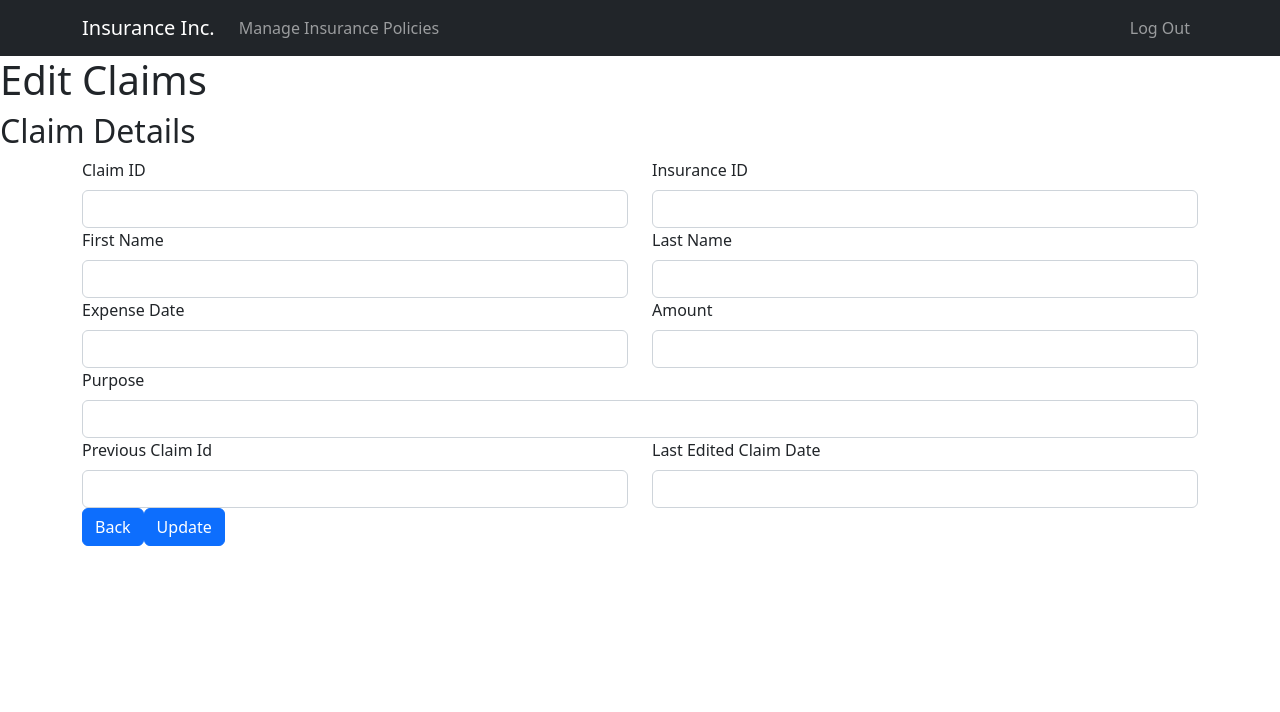
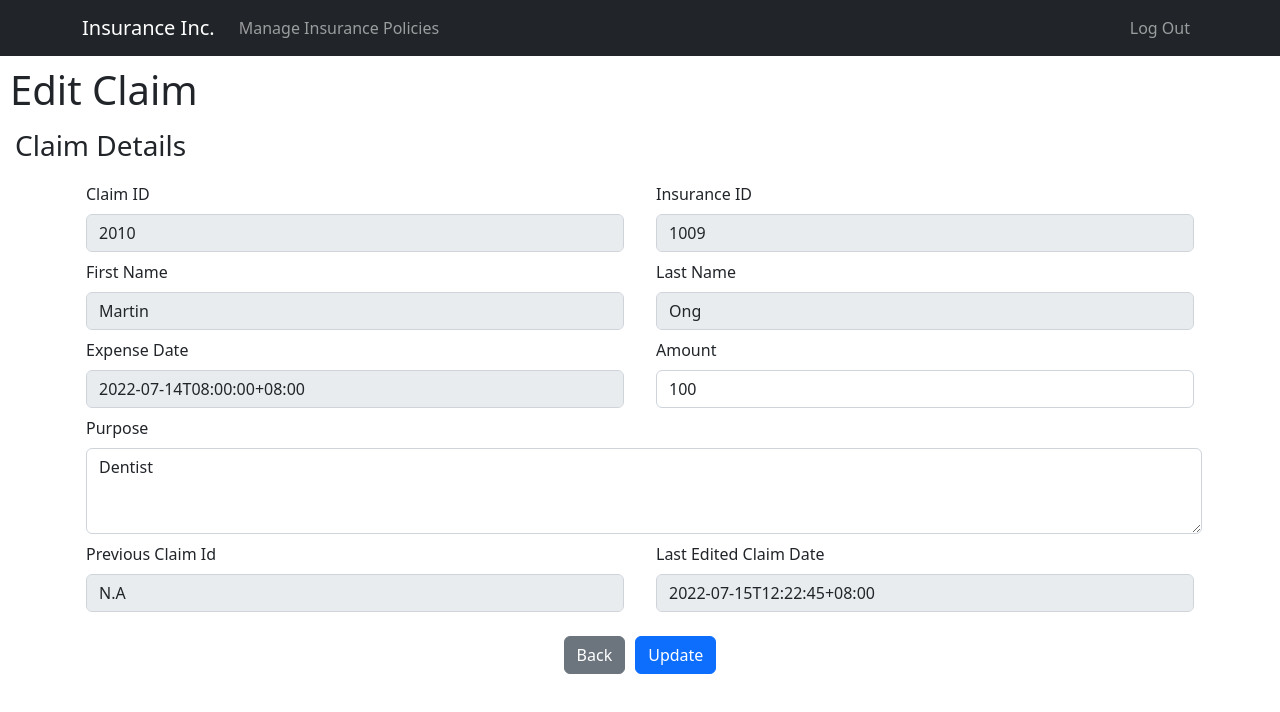
Before and after one commit to gyivan/dbs-techtrek, a React (Create React App) app in the folder frontend/: page /edit-claim/1 in a window 1280 px wide. Shown: the top 712 px of the page. Built offline with nearby package versions, Linux system fonts and the light colour scheme.

Commit message:
added business logic to edit claims

```diff
--- a/frontend/package.json
+++ b/frontend/package.json
@@ -12,6 +12,7 @@
     "express": "^4.18.2",
     "react": "^18.2.0",
     "react-bootstrap": "^2.7.2",
+    "react-datetime-picker": "^4.2.0",
     "react-dom": "^18.2.0",
     "react-redux": "^8.0.5",
     "react-router-bootstrap": "^0.26.2",
--- a/frontend/src/pages/EditClaim.js
+++ b/frontend/src/pages/EditClaim.js
@@ -1,8 +1,11 @@
 import React from "react";
-
 import { Container, Row, Col, Button, Form } from "react-bootstrap";
+import axios from "axios";
+import { useNavigate } from "react-router-dom";
+import DateTimePicker from "react-datetime-picker";
 
 export default function EditClaim() {
+	const navigate = useNavigate();
 
 	const claim = {
 		ClaimID: 2010,
@@ -18,91 +21,180 @@ export default function EditClaim() {
 		LastEditedClaimDate: "2022-07-15T12:22:45+08:00",
 	};
 
+	const onUpdate = (e) => {
+		e.preventDefault();
+		const newAmount = e.target.elements.amount.value;
+		const newPurpose = e.target.elements.purpose.value;
+
+		const newClaim = {
+			ClaimID: claim.ClaimID,
+			InsuranceID: claim.InsuranceID,
+			FirstName: claim.FirstName,
+			LastName: claim.LastName,
+			ExpenseDate: claim.ExpenseDate,
+			Amount: newAmount,
+			Purpose: newPurpose,
+			FollowUp: claim.FollowUp,
+			PreviousClaimID: claim.PreviousClaimID,
+			Status: claim.Status,
+			LastEditedClaimDate: claim.LastEditedClaimDate,
+		};
+
+		console.log("newClaim", newClaim);
+		// call api call
+	};
+
+	const onBack = () => {
+		navigate(-1);
+	};
+
 	return (
 		<div style={{}}>
-			<h1>Edit Claims</h1>
+			<h1 style={{ margin: 10 }}>Edit Claim</h1>
 
 			<div>
-				<h2>Claim Details</h2>
+				<h3 style={{ margin: 15 }}> Claim Details</h3>
 				<Container>
-					<Form>
+					<Form onSubmit={onUpdate}>
+						<Form.Group controlId="editClaiomForm">
 							<Row>
 								<Col>
-								<Form.Group className="md-3" controlId="formEditClaim">
+									<Form.Group className="m-1">
 										<Form.Label>Claim ID</Form.Label>
-									<Form.Control type="text" />
+										<Form.Control
+											type="text"
+											defaultValue={claim.ClaimID}
+											disabled
+											readOnly
+										/>
 									</Form.Group>
 								</Col>
 
 								<Col>
-								<Form.Group className="md-3" controlId="formEditClaim">
+									<Form.Group className="m-1">
 										<Form.Label>Insurance ID</Form.Label>
-									<Form.Control type="text" />
+										<Form.Control
+											type="text"
+											defaultValue={claim.InsuranceID}
+											disabled
+											readOnly
+										/>
 									</Form.Group>
 								</Col>
 							</Row>
 
 							<Row>
 								<Col>
-								<Form.Group className="md-3" controlId="formEditClaim">
+									<Form.Group className="m-1">
 										<Form.Label>First Name</Form.Label>
-									<Form.Control type="text" />
+										<Form.Control
+											type="text"
+											defaultValue={claim.FirstName}
+											disabled
+											readOnly
+										/>
 									</Form.Group>
 								</Col>
 
 								<Col>
-								<Form.Group className="md-3" controlId="formEditClaim">
+									<Form.Group className="m-1">
 										<Form.Label>Last Name</Form.Label>
-									<Form.Control type="text" />
+										<Form.Control
+											type="text"
+											defaultValue={claim.LastName}
+											disabled
+											readOnly
+										/>
 									</Form.Group>
 								</Col>
 							</Row>
 
 							<Row>
 								<Col>
-								<Form.Group className="md-3" controlId="formEditClaim">
+									<Form.Group className="m-1">
 										<Form.Label>Expense Date</Form.Label>
-									<Form.Control type="text" />
+										<Form.Control
+											type="text"
+											defaultValue={claim.ExpenseDate}
+											disabled
+											readOnly
+										/>
 									</Form.Group>
 								</Col>
 
 								<Col>
-								<Form.Group className="md-3" controlId="formEditClaim">
+									<Form.Group className="m-1">
 										<Form.Label>Amount</Form.Label>
-									<Form.Control type="text" />
+										<Form.Control
+											type="text"
+											defaultValue={claim.Amount}
+											name="amount"
+										/>
 									</Form.Group>
 								</Col>
 							</Row>
 
 							<Row>
-							<Form.Group className="md-3" controlId="formEditClaim">
+								<Form.Group className="m-1">
 									<Form.Label>Purpose</Form.Label>
-								<Form.Control type="text" />
+									<Form.Control
+										as="textarea"
+										rows={3}
+										defaultValue={claim.Purpose}
+										name="purpose"
+									/>
 								</Form.Group>
 							</Row>
 
 							<Row>
 								<Col>
-								<Form.Group className="md-3" controlId="formEditClaim">
+									<Form.Group className="m-1">
 										<Form.Label>Previous Claim Id</Form.Label>
-									<Form.Control type="text" />
+										<Form.Control
+											type="text"
+											defaultValue={
+												claim.PreviousClaimID === null
+													? "N.A"
+													: claim.PreviousClaimID
+											}
+											disabled
+											readOnly
+										/>
 									</Form.Group>
 								</Col>
 
 								<Col>
-								<Form.Group className="md-3" controlId="formEditClaim">
+									<Form.Group className="m-1">
 										<Form.Label>Last Edited Claim Date</Form.Label>
-									<Form.Control type="text" />
+										<Form.Control
+											type="text"
+											defaultValue={claim.LastEditedClaimDate}
+											disabled
+											readOnly
+										/>
 									</Form.Group>
 								</Col>
 							</Row>
 
 							<Row>
-							<div style={{ display: "flex", flexDirection: "row" }}>
-								<Button>Back</Button>
-								<Button>Update</Button>
+								<div
+									style={{
+										display: "flex",
+										flexDirection: "row",
+										justifyContent: "center",
+										paddingTop: 20,
+										gap: 10,
+									}}
+								>
+									<Button variant="secondary" onClick={onBack}>
+										Back
+									</Button>
+									<Button variant="primary" type="submit">
+										Update
+									</Button>
 								</div>
 							</Row>
+						</Form.Group>
 					</Form>
 				</Container>
 			</div>
```
Also changed, not shown: 1 other file (tests, documents, lock files or other folders). Lines whose indentation alone changed are shown as unchanged.
